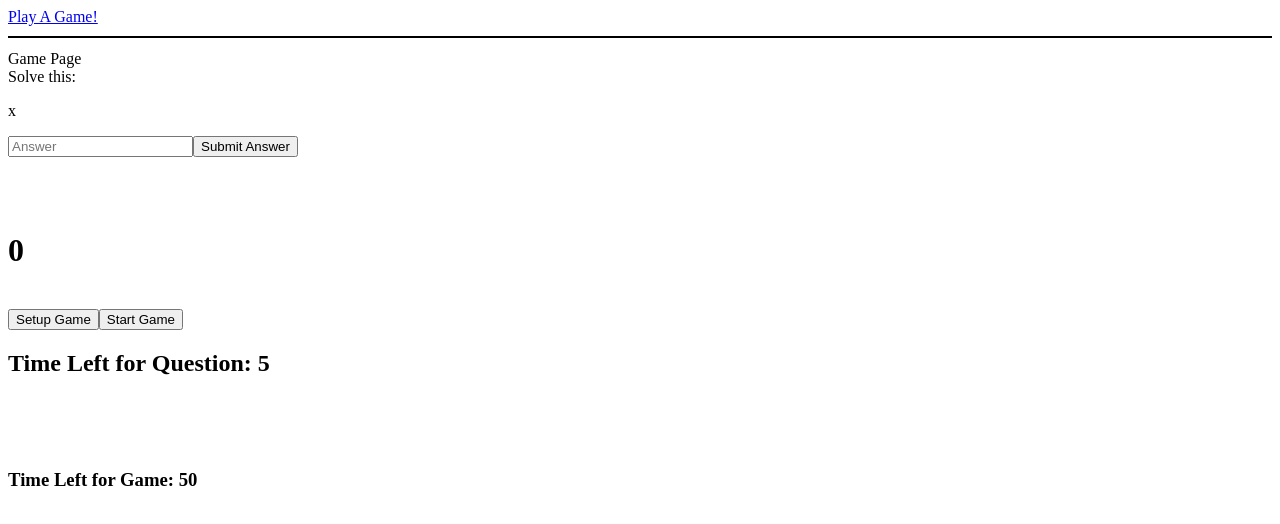
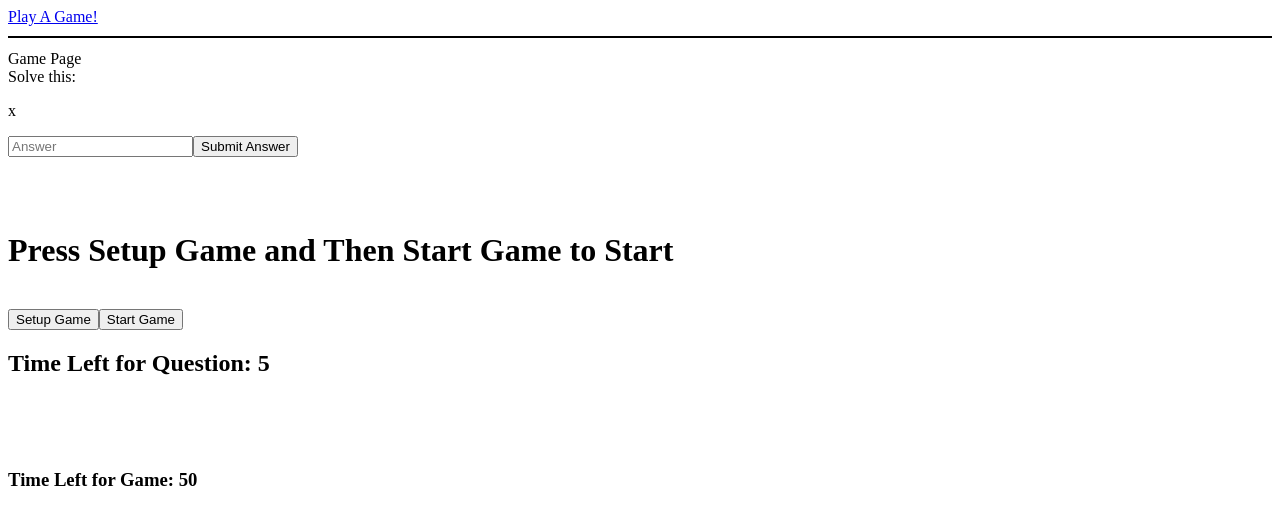
Before and after one commit to baschenbrenner/MathApp, a React (Create React App) app: page /game in a window 1280 px wide. Shown: the top 524 px of the page. Built offline with nearby package versions, Linux system fonts and the light colour scheme.

Commit message:
added results component

```diff
--- a/src/components/ShowResults.js
+++ b/src/components/ShowResults.js
@@ -1,13 +1,29 @@
 import React from 'react';
 
-class ShowResults extends React.Component {
-    render(){
-      return (
-        <div>
-          <h1>{this.props.correct}</h1>
-        </div>
-      );
-    }
+function Finished(props) {
+  return <div><h1>Correct: {props.correct} Incorrect: {props.incorrect} Time Left: {props.timeLeft}</h1></div>;
+}
+
+function Unstarted(props) {
+  return <h1>Press Setup Game and Then Start Game to Start</h1>;
+}
+
+function Started(props) {
+  return <h1>Good Luck!</h1>;
+}
+
+function ShowResults(props) {
+  const status = props.status
+  switch (status) {
+    case 'unstarted':
+      return <Unstarted />;
+    case 'started':
+      return <Started />
+    case 'finished':
+      return <Finished correct={props.correct} incorrect={props.incorrect} timeLeft={props.timeLeft}/>
+    default:
+      return {}
+  }
 }
 
 export default ShowResults;
--- a/src/containers/GamePage.js
+++ b/src/containers/GamePage.js
@@ -98,7 +98,11 @@ componentDidUpdate() {
         <br/>
         <br/>
         <br/>
-        <ShowResults correct={this.props.game.numberCorrect}/>
+        <ShowResults
+         status={this.props.game.status}
+         correct={this.props.game.numberCorrect}
+         incorrect={this.props.game.numberIncorrect}
+         timeLeft={this.state.totalTimeLeft}/>
         <br/>
         <button onClick={this.handleSetup}>Setup Game</button>
         <button onClick={this.startGame}>Start Game</button>
```
